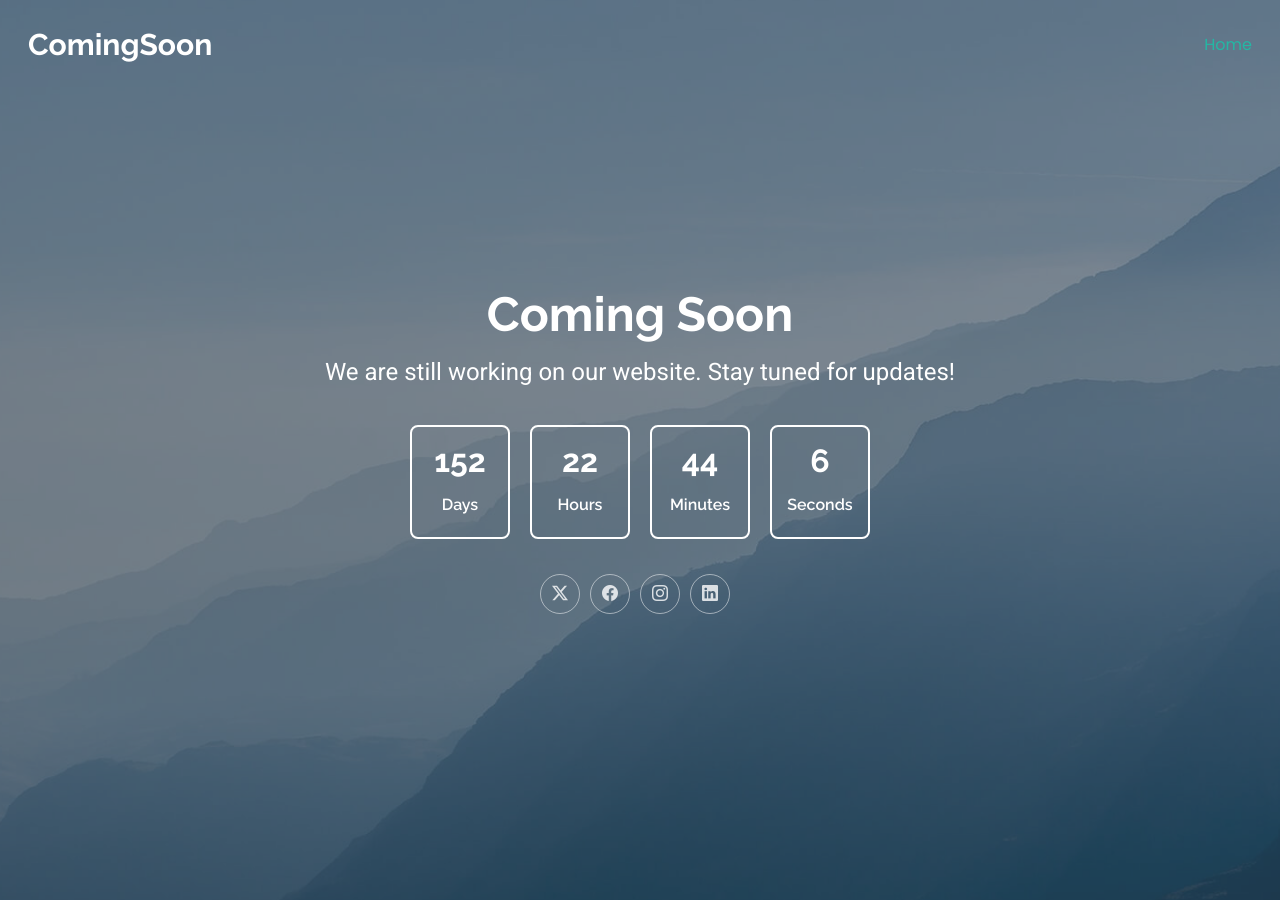
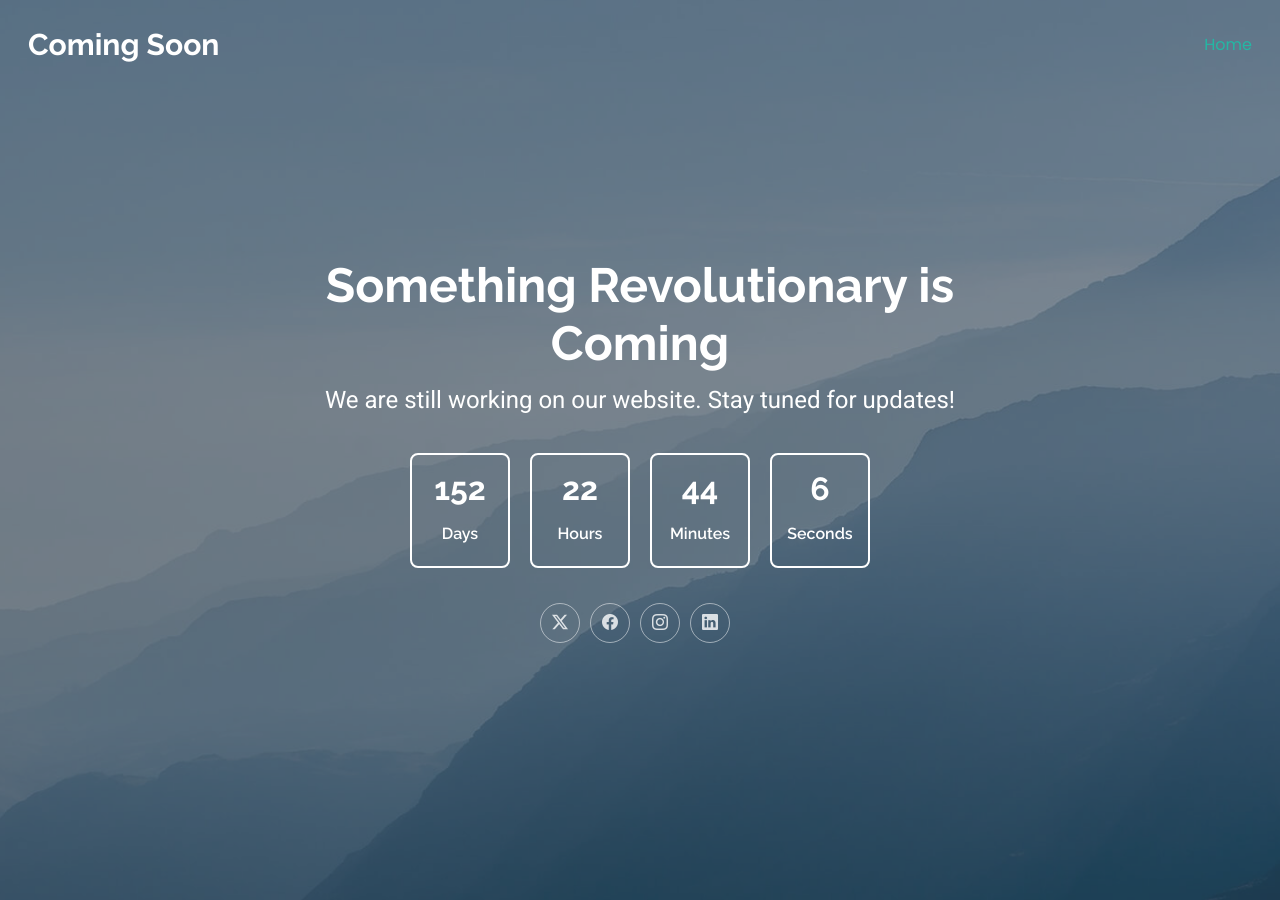
Before and after one commit to christianwhocodes/ComingSoon, a Jekyll site: the page built from index.html, in a window 1280 px wide and 900 px high. Built offline with Jekyll 4.4.1, drawn with Linux system fonts in a browser that asks for light colours; some of the changed text lies outside the part shown.

Commit message:
fix: enhance dynamic configuration with default values and improve footer and hero sections

```diff
--- a/_config.yml
+++ b/_config.yml
@@ -5,21 +5,19 @@
   - jekyll-sitemap
 
 # Default values (will be overridden by GitHub Actions)
-title: "ComingSoon"
+title: "Coming Soon"
 description: "We are still working on our website. Stay tuned for updates!"
 keywords: "bootstrap, template, coming soon"
 author: "Christian Who Codes"
-url: "https://comingsoon.christianwhocodes.space"
-baseurl: ""
 
 hero:
-  title: "Coming Soon"
+  title: "Something Revolutionary is Coming"
   subtitle: "We are still working on our website. Stay tuned for updates!"
   newsletter_text: "Subscribe now to get the latest updates!"
 
 footer:
-  copyright_text: "All Rights Reserved"
-  credits_text: "Designed by Christian Who Codes"
+  copyright_text: "All Rights Reserved."
+  credits_text: "Crafted with ❤️ by <a href='https://github.com/christianwhocodes' target='_blank' rel='noopener'><em>Christian Who Codes</em></a>"
 
 contact:
   email: "info@example.com"
@@ -31,7 +29,8 @@
 
 hours:
   weekdays: "11AM - 23PM"
-  weekend: "Closed"
+  saturday: "11AM - 23PM"
+  sunday: "Closed"
 
 social:
   twitter: "#"
--- a/_includes/footer.html
+++ b/_includes/footer.html
@@ -1,46 +1,75 @@
 <footer id="footer" class="footer transparent-background">
   <div class="container">
     <div class="row gy-3">
+      {% if site.address.street or site.address.city %}
         <div class="col-lg-3 col-md-6 d-flex">
           <i class="bi bi-geo-alt icon"></i>
           <div class="address">
             <h4>Address</h4>
-          <p>{{ site.address.street }}</p>
-          <p>{{ site.address.city }}</p>
+            {% if site.address.street %}<p>{{ site.address.street }}</p>{% endif %}
+            {% if site.address.city %}<p>{{ site.address.city }}</p>{% endif %}
           </div>
         </div>
+      {% endif %}
+      {% if site.contact.phone or site.contact.email %}
         <div class="col-lg-3 col-md-6 d-flex">
           <i class="bi bi-telephone icon"></i>
           <div>
             <h4>Contact</h4>
             <p>
+              {% if site.contact.phone %}
                 <strong>Phone:</strong> <span>{{ site.contact.phone }}</span>
                 <br />
+              {% endif %}
+              {% if site.contact.email %}
                 <strong>Email:</strong> <span>{{ site.contact.email }}</span>
                 <br />
+              {% endif %}
             </p>
           </div>
         </div>
+      {% endif %}
+      {% if site.hours.weekdays or site.hours.saturday or site.hours.sunday %}
         <div class="col-lg-3 col-md-6 d-flex">
           <i class="bi bi-clock icon"></i>
           <div>
             <h4>Opening Hours</h4>
             <p>
-            <strong>Mon-Sat:</strong> <span>{{ site.hours.weekdays }}</span>
+              {% if site.hours.weekdays %}
+                <strong>Mon-Fri:</strong> <span>{{ site.hours.weekdays }}</span>
                 <br />
-            <strong>Sunday:</strong> <span>{{ site.hours.weekend }}</span>
+              {% endif %}
+              {% if site.hours.saturday %}
+                <strong>Saturday:</strong> <span>{{ site.hours.saturday }}</span>
+                <br />
+              {% endif %}
+              {% if site.hours.sunday %}
+                <strong>Sunday:</strong> <span>{{ site.hours.sunday }}</span>
+                <br />
+              {% endif %}
             </p>
           </div>
         </div>
+      {% endif %}
+      {% if site.social.twitter or site.social.facebook or  site.social.instagram or site.social.linkedin %}
         <div class="col-lg-3 col-md-6">
           <h4>Follow Us</h4>
           <div class="social-links d-flex">
+            {% if site.social.twitter %}
               <a href="{{ site.social.twitter }}" class="twitter"><i class="bi bi-twitter-x"></i></a>
+            {% endif %}
+            {% if site.social.facebook %}
               <a href="{{ site.social.facebook }}" class="facebook"><i class="bi bi-facebook"></i></a>
+            {% endif %}
+            {% if site.social.instagram %}
               <a href="{{ site.social.instagram }}" class="instagram"><i class="bi bi-instagram"></i></a>
+            {% endif %}
+            {% if site.social.linkedin %}
               <a href="{{ site.social.linkedin }}" class="linkedin"><i class="bi bi-linkedin"></i></a>
+            {% endif %}
           </div>
         </div>
+      {% endif %}
     </div>
   </div>
   <div class="container copyright text-center mt-4">
@@ -49,6 +78,6 @@
       <strong class="px-1 sitename">{{ site.title }}</strong>
       <span>{{ site.footer.copyright_text }}</span>
     </p>
-    {% if site.footer.credits_text %}<div class="credits">{{ site.footer.credits_text }}</div>{% endif %}
+    <div class="credits">{{ site.footer.credits_text }}</div>
   </div>
 </footer>
--- a/_includes/head.html
+++ b/_includes/head.html
@@ -10,7 +10,6 @@
   <meta property="og:title" content="{{ page.title | default: site.title }}" />
   <meta property="og:description" content="{{ page.description | default: site.description }}" />
   <meta property="og:type" content="website" />
-  <meta property="og:url" content="{{ site.url }}{{ page.url }}" />
 
   <!-- Twitter Card -->
   <meta name="twitter:card" content="summary_large_image" />
--- a/_includes/hero.html
+++ b/_includes/hero.html
@@ -2,11 +2,15 @@
   <div class="container text-center" data-aos="fade-up" data-aos-delay="100">
     <div class="row justify-content-center">
       <div class="col-lg-8">
-        <h2>{{ site.hero.title }}<br /></h2>
+        <h2>
+          {{ site.hero.title }}
+          <br />
+        </h2>
         <p>{{ site.hero.subtitle }}</p>
       </div>
-
-      <div class="countdown d-flex justify-content-center" data-count="{{ site.countdown_date }}">
+      {% if site.countdown_date %}
+        <div class="countdown d-flex justify-content-center"
+             data-count="{{ site.countdown_date }}">
           <div>
             <h3 class="count-days">482</h3>
             <h4>Days</h4>
@@ -24,7 +28,7 @@
             <h4>Seconds</h4>
           </div>
         </div>
-
+      {% endif %}
       {% comment %}
         <div class="col-lg-5 hero-newsletter">
           <p>{{ site.hero.newsletter_text }}</p>
@@ -41,13 +45,14 @@
           </form>
         </div>
       {% endcomment %}
-
+      {% if site.social.twitter or site.social.facebook or  site.social.instagram or site.social.linkedin %}
         <div class="social-links">
-        <a href="{{ site.social.twitter }}"><i class="bi bi-twitter-x"></i></a>
-        <a href="{{ site.social.facebook }}"><i class="bi bi-facebook"></i></a>
-        <a href="{{ site.social.instagram }}"><i class="bi bi-instagram"></i></a>
-        <a href="{{ site.social.linkedin }}"><i class="bi bi-linkedin"></i></a>
+          {% if site.social.twitter %}<a href="{{ site.social.twitter }}"><i class="bi bi-twitter-x"></i></a>{% endif %}
+          {% if site.social.facebook %}<a href="{{ site.social.facebook }}"><i class="bi bi-facebook"></i></a>{% endif %}
+          {% if site.social.instagram %}<a href="{{ site.social.instagram }}"><i class="bi bi-instagram"></i></a>{% endif %}
+          {% if site.social.linkedin %}<a href="{{ site.social.linkedin }}"><i class="bi bi-linkedin"></i></a>{% endif %}
         </div>
+      {% endif %}
     </div>
   </div>
 </section>
--- a/assets/css/main.css
+++ b/assets/css/main.css
@@ -1,8 +1,10 @@
 /* Fonts */
 :root {
-  --default-font: "Roboto",  system-ui, -apple-system, "Segoe UI", Roboto, "Helvetica Neue", Arial, "Noto Sans", "Liberation Sans", sans-serif, "Apple Color Emoji", "Segoe UI Emoji", "Segoe UI Symbol", "Noto Color Emoji";
-  --heading-font: "Raleway",  sans-serif;
-  --nav-font: "Poppins",  sans-serif;
+  --default-font: "Roboto", system-ui, -apple-system, "Segoe UI", Roboto,
+    "Helvetica Neue", Arial, "Noto Sans", "Liberation Sans", sans-serif,
+    "Apple Color Emoji", "Segoe UI Emoji", "Segoe UI Symbol", "Noto Color Emoji";
+  --heading-font: "Raleway", sans-serif;
+  --nav-font: "Poppins", sans-serif;
 }
 
 /* Global Colors - The following color variables are used throughout the website. Updating them here will change the color scheme of the entire website */
@@ -17,7 +19,7 @@
 
 /* Nav Menu Colors - The following color variables are used specifically for the navigation menu. They are separate from the global colors to allow for more customization options */
 :root {
-  --nav-color: #ffffff;  /* The default color of the main navmenu links */
+  --nav-color: #ffffff; /* The default color of the main navmenu links */
   --nav-hover-color: #24b7a4; /* Applied to main navmenu links when they are hovered over or active */
   --nav-mobile-background-color: #384a59; /* Used as the background color for mobile navigation menu */
   --nav-dropdown-background-color: #566c7f; /* Used as the background color for dropdown items that appear when hovering over primary navigation items */
@@ -226,7 +228,7 @@
     padding-right: 0;
   }
 
-  .navmenu li:hover>a,
+  .navmenu li:hover > a,
   .navmenu .active,
   .navmenu .active:focus {
     color: var(--nav-hover-color);
@@ -265,11 +267,11 @@
 
   .navmenu .dropdown ul a:hover,
   .navmenu .dropdown ul .active:hover,
-  .navmenu .dropdown ul li:hover>a {
+  .navmenu .dropdown ul li:hover > a {
     color: var(--nav-dropdown-hover-color);
   }
 
-  .navmenu .dropdown:hover>ul {
+  .navmenu .dropdown:hover > ul {
     opacity: 1;
     top: 100%;
     visibility: visible;
@@ -281,7 +283,7 @@
     visibility: hidden;
   }
 
-  .navmenu .dropdown .dropdown:hover>ul {
+  .navmenu .dropdown .dropdown:hover > ul {
     opacity: 1;
     top: 0;
     left: -100%;
@@ -384,7 +386,7 @@
     background-color: rgba(33, 37, 41, 0.1);
   }
 
-  .navmenu .dropdown>.dropdown-active {
+  .navmenu .dropdown > .dropdown-active {
     display: block;
     background-color: rgba(33, 37, 41, 0.03);
   }
@@ -411,7 +413,7 @@
     transition: 0.3s;
   }
 
-  .mobile-nav-active .navmenu>ul {
+  .mobile-nav-active .navmenu > ul {
     display: block;
   }
 }
@@ -466,7 +468,8 @@
 
 .footer .copyright {
   padding: 25px 0;
-  border-top: 1px solid color-mix(in srgb, var(--default-color), transparent 90%);
+  border-top: 1px solid
+    color-mix(in srgb, var(--default-color), transparent 90%);
 }
 
 .footer .copyright p {
@@ -476,6 +479,11 @@
 .footer .credits {
   margin-top: 5px;
   font-size: 13px;
+}
+
+.footer .credits a {
+  color: var(--accent-color);
+  text-decoration: none;
 }
 
 /*--------------------------------------------------------------
@@ -567,7 +575,8 @@
 
 .page-title .heading {
   padding: 80px 0;
-  border-top: 1px solid color-mix(in srgb, var(--default-color), transparent 90%);
+  border-top: 1px solid
+    color-mix(in srgb, var(--default-color), transparent 90%);
 }
 
 .page-title .heading h1 {
@@ -589,11 +598,11 @@
   font-weight: 600;
 }
 
-.page-title nav ol li+li {
+.page-title nav ol li + li {
   padding-left: 10px;
 }
 
-.page-title nav ol li+li::before {
+.page-title nav ol li + li::before {
   content: "/";
   display: inline-block;
   padding-right: 10px;
@@ -614,7 +623,6 @@
 }
 
 @media (max-width: 1199px) {
-
   section,
   .section {
     scroll-margin-top: 66px;
@@ -758,7 +766,7 @@
   border-color: var(--accent-color);
 }
 
-.hero .hero-newsletter .newsletter-form input[type=email] {
+.hero .hero-newsletter .newsletter-form input[type="email"] {
   border: 0;
   padding: 4px;
   width: 100%;
@@ -766,11 +774,11 @@
   color: var(--contrast-color);
 }
 
-.hero .hero-newsletter .newsletter-form input[type=email]:focus-visible {
+.hero .hero-newsletter .newsletter-form input[type="email"]:focus-visible {
   outline: none;
 }
 
-.hero .hero-newsletter .newsletter-form input[type=submit] {
+.hero .hero-newsletter .newsletter-form input[type="submit"] {
   border: 0;
   font-size: 16px;
   padding: 0 20px;
@@ -781,7 +789,7 @@
   border-radius: 50px;
 }
 
-.hero .hero-newsletter .newsletter-form input[type=submit]:hover {
+.hero .hero-newsletter .newsletter-form input[type="submit"]:hover {
   background: color-mix(in srgb, var(--accent-color), transparent 20%);
 }
 
@@ -877,7 +885,7 @@
 /*--------------------------------------------------------------
 # Contact Section
 --------------------------------------------------------------*/
-.contact .info-item+.info-item {
+.contact .info-item + .info-item {
   margin-top: 40px;
 }
 
@@ -917,31 +925,35 @@
   height: 100%;
 }
 
-.contact .php-email-form input[type=text],
-.contact .php-email-form input[type=email],
+.contact .php-email-form input[type="text"],
+.contact .php-email-form input[type="email"],
 .contact .php-email-form textarea {
   font-size: 14px;
   padding: 10px 15px;
   box-shadow: none;
   border-radius: 0;
   color: var(--default-color);
-  background-color: color-mix(in srgb, var(--background-color), transparent 50%);
+  background-color: color-mix(
+    in srgb,
+    var(--background-color),
+    transparent 50%
+  );
   border-color: color-mix(in srgb, var(--default-color), transparent 80%);
 }
 
-.contact .php-email-form input[type=text]:focus,
-.contact .php-email-form input[type=email]:focus,
+.contact .php-email-form input[type="text"]:focus,
+.contact .php-email-form input[type="email"]:focus,
 .contact .php-email-form textarea:focus {
   border-color: var(--accent-color);
 }
 
-.contact .php-email-form input[type=text]::placeholder,
-.contact .php-email-form input[type=email]::placeholder,
+.contact .php-email-form input[type="text"]::placeholder,
+.contact .php-email-form input[type="email"]::placeholder,
 .contact .php-email-form textarea::placeholder {
   color: color-mix(in srgb, var(--default-color), transparent 70%);
 }
 
-.contact .php-email-form button[type=submit] {
+.contact .php-email-form button[type="submit"] {
   color: var(--default-color);
   background: var(--accent-color);
   border: 0;
@@ -950,6 +962,6 @@
   border-radius: 50px;
 }
 
-.contact .php-email-form button[type=submit]:hover {
+.contact .php-email-form button[type="submit"]:hover {
   background: color-mix(in srgb, var(--accent-color), transparent 25%);
 }
```
Also changed, not shown: .github/workflows/deploy.yml, README.md. Lines whose indentation alone changed are shown as unchanged.
